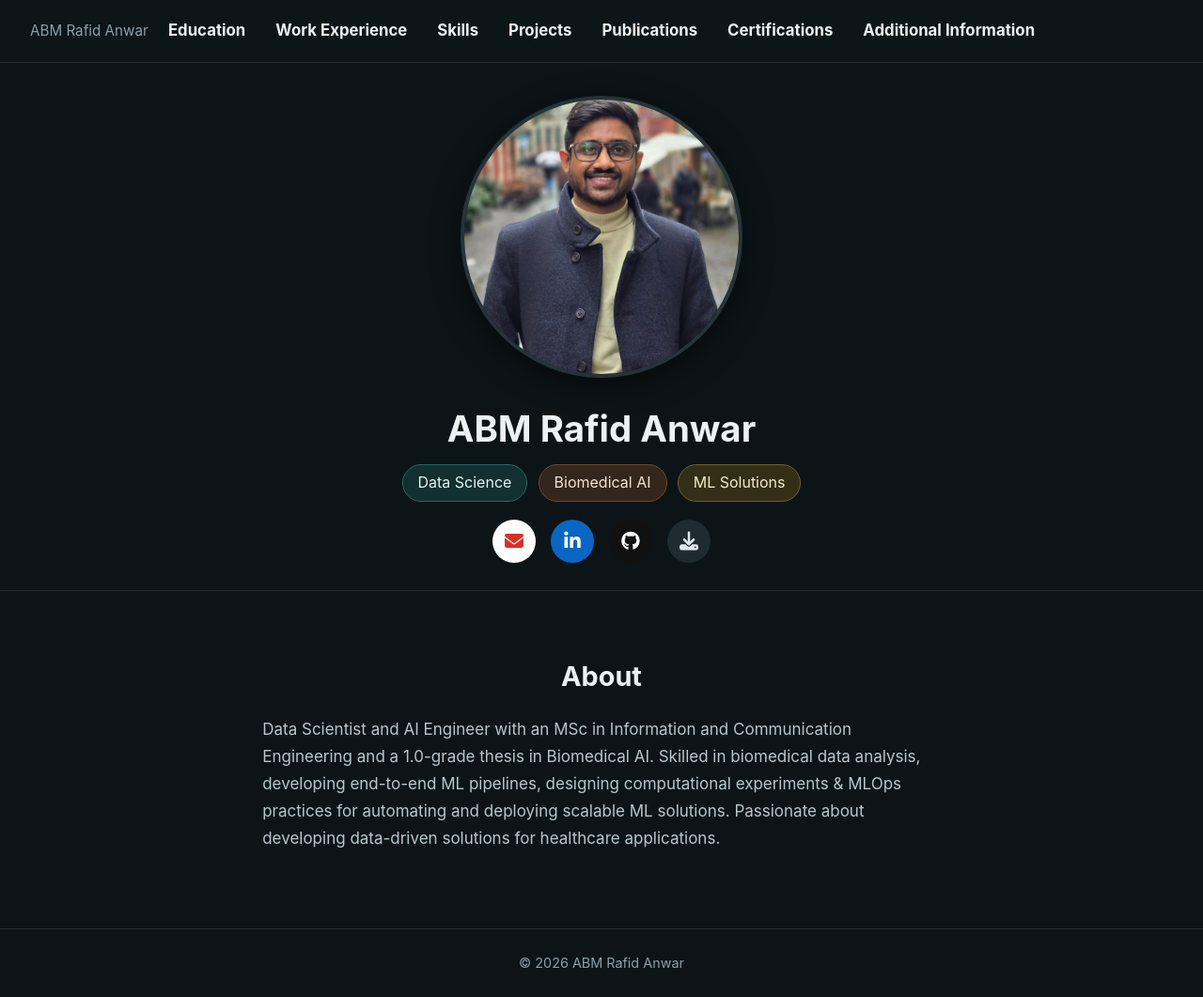
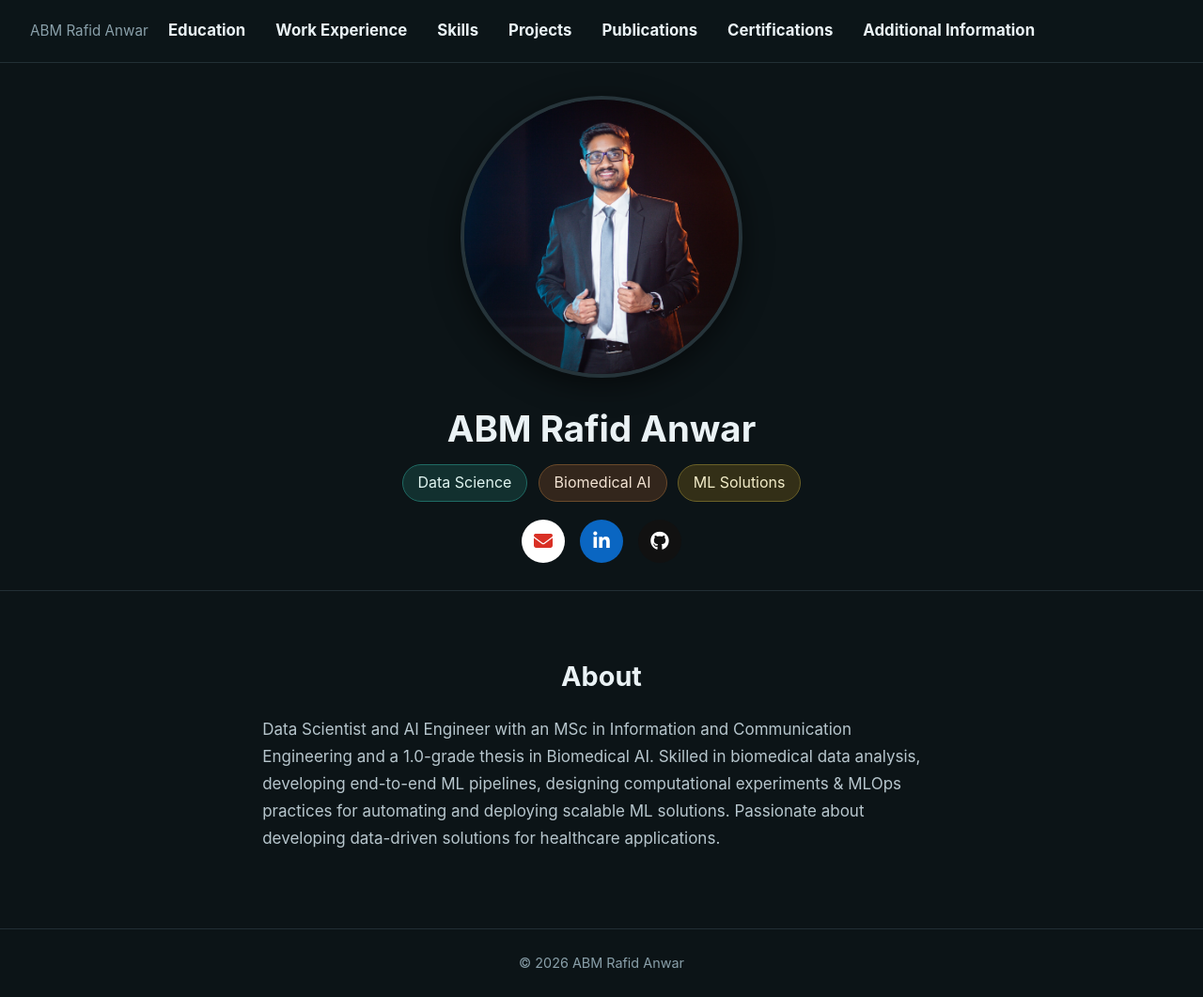
Before and after one commit to RafidAnwar/rafidanwar.github.io, a Jekyll site: the page built from index.md, in a window 1280 px wide and 1061 px high. Shown: the whole window at 94% size. Built offline with Jekyll 4.4.1, drawn with Linux system fonts in a browser that asks for light colours.

Commit message:
Update default.html

```diff
--- a/_layouts/default.html
+++ b/_layouts/default.html
@@ -21,7 +21,7 @@
 
   {% if page.url == '/' or site.hero_on_all_pages %}
   <section class="hero">
-    <img class="profile-photo" src="{{ '/image.jpg' | relative_url }}" alt="{{ site.title }}">
+    <img class="profile-photo" src="{{ '/profile.jpg' | relative_url }}" alt="{{ site.title }}">
     <h1>{{ site.title }}</h1>
     <div class="tags">
       {% for t in site.hero_tags %}
@@ -32,7 +32,6 @@
       <a class="social s-mail" href="mailto:{{ site.email }}" title="Email"><i class="fa-solid fa-envelope"></i></a>
       <a class="social s-linkedin" href="{{ site.linkedin }}" title="LinkedIn"><i class="fa-brands fa-linkedin-in"></i></a>
       <a class="social s-github" href="{{ site.github }}" title="GitHub"><i class="fa-brands fa-github"></i></a>
-      <a class="social s-cv" href="{{ '/CV.pdf' | relative_url }}" title="Download CV"><i class="fa-solid fa-download"></i></a>
     </div>
   </section>
   {% endif %}
```
